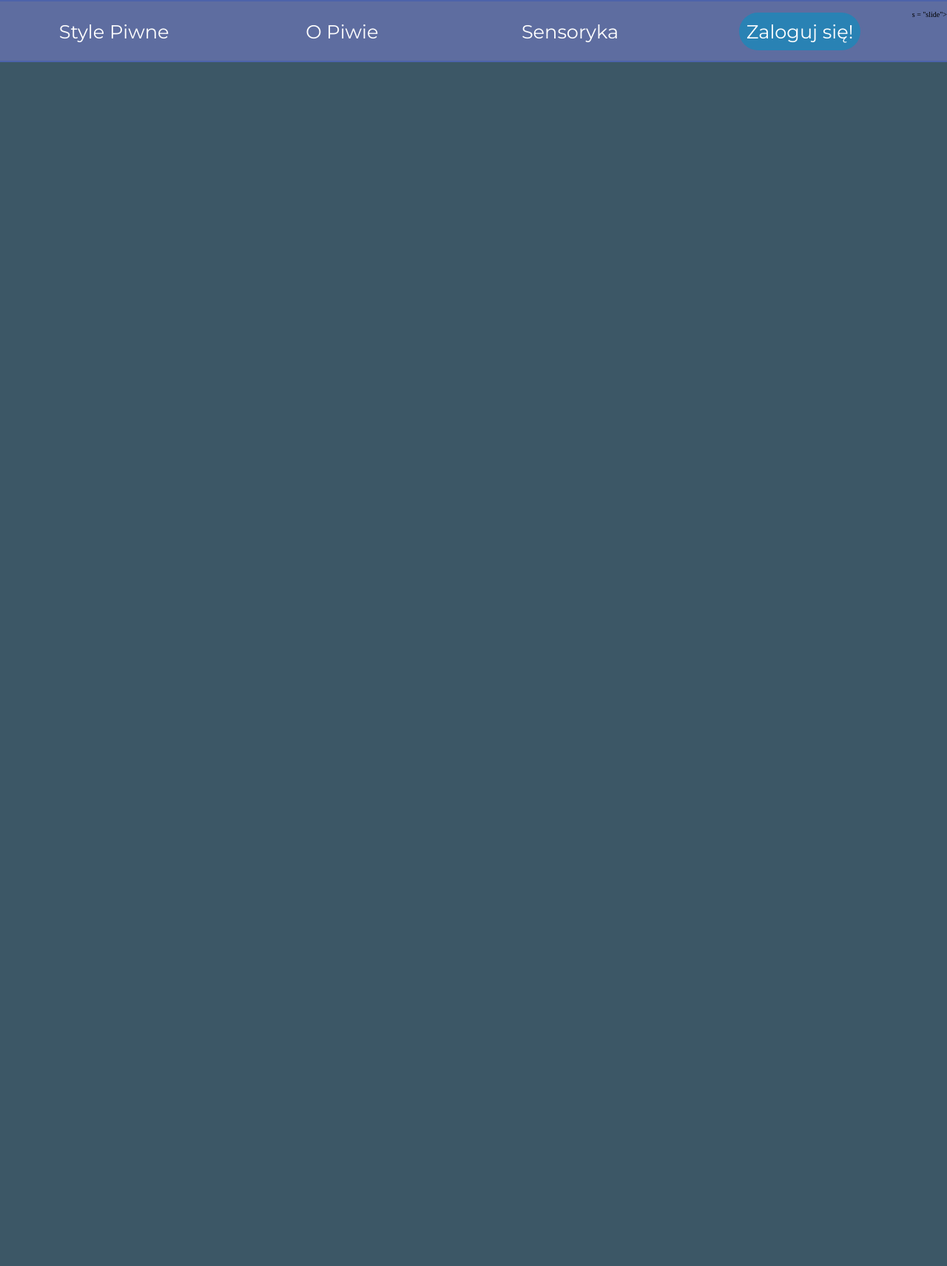
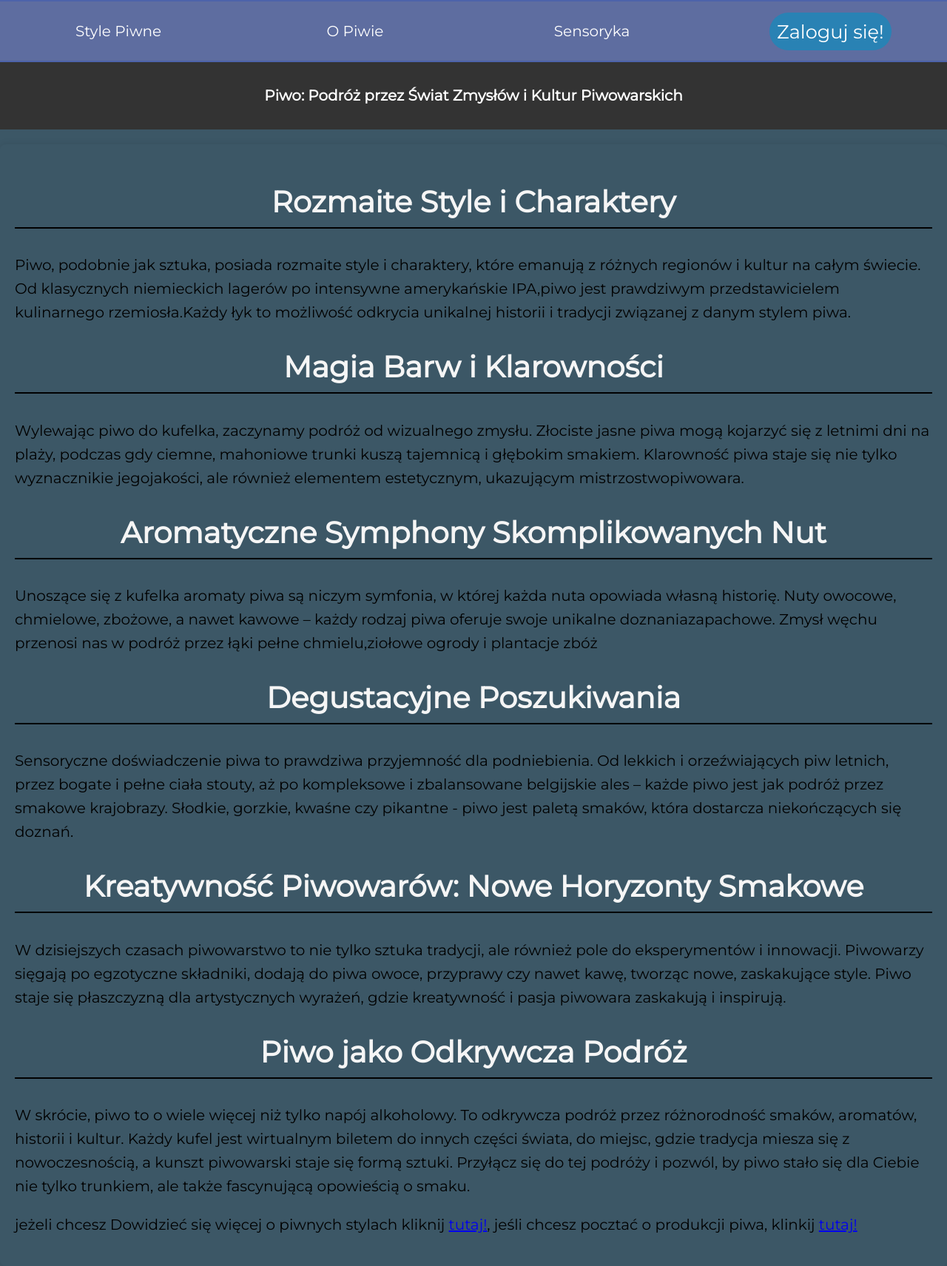
Before and after one commit to Trkuz/Strona, a PHP site: page /sens.php in a window 1280 px wide. Shown: the whole page at 74% size. Before the commit the page ends 84 px from the top, so only its background shows below. Run offline with PHP 8.4, Linux system fonts and the light colour scheme.

Commit message:
Update sens.php

```diff
--- a/sens.php
+++ b/sens.php
@@ -7,10 +7,50 @@
     <link rel="icon" href="beer-icon-png-2.png">
     <title>Świat Piwa</title>
     <link rel="stylesheet" href="style.css">
+
+
+
+    <title>Piwo: Podróż przez Świat Zmysłów i Kultur Piwowarskich</title>
+    <style>
+        @import url('https://fonts.googleapis.com/css2?family=Montserrat&display=swap');
+
+        header {
+            font-family: 'Montserrat', sans-serif;
+            background-color: #333;
+            color: #fff;
+            text-align: center;
+            padding: 20px;
+        }
+
+        main {
+            max-width: 100%;
+            margin: 20px auto;
+            padding: 20px;
+            box-shadow: 0 0 10px rgba(0, 0, 0, 0.1);
+            border-radius: 8px;
+
+        }
+
+        h2 {
+            font-family: 'Montserrat', sans-serif;
+            color: #333;
+            border-bottom: 2px solid black;
+            padding-bottom: 10px;
+            font-size:40px;
+            color: #F5F5F5 ;
+            text-align:center;
+
+        }
+
+        p {
+            font-family: 'Montserrat', sans-serif;
+            line-height: 1.6;
+            font-size:20px;
+        }
+    </style>
+
 </head>
 <body>
-
-
 
 <div class="content">
 
@@ -19,8 +59,8 @@
             <?php if (isset($user)): ?>
 
                 <li ><a href="stylep.php">Style Piwne</a></li>
-                <li><a href="#">O Piwie</a></li>
-                <li ><a href="#">Sensoryka</a></li>
+                <li><a href="opiwie.php">O Piwie</a></li>
+                <li ><a href="stylep.php">Sensoryka</a></li>
                 <li><a href="wyloguj.php" target="_self" class="logowanie"><?= htmlspecialchars($user["name"])?></a></li>
 
             <?php else: ?>
@@ -29,7 +69,7 @@
                 <li><p  onclick = "openPopup()">Sensoryka</p></li>
                 <li><a href="login.php" target = "_self" class = "logowanie">Zaloguj się!</a></li>
 
-            <?php endif; ?>s = "slide"></li>
+            <?php endif; ?>
         </ul>
 
 
@@ -45,6 +85,43 @@
 
 
     <?php endif; ?>
+
+
+    <header>
+        <h1>Piwo: Podróż przez Świat Zmysłów i Kultur Piwowarskich</h1>
+    </header>
+
+    <main>
+        <h2>Rozmaite Style i Charaktery</h2>
+        <p>Piwo, podobnie jak sztuka, posiada rozmaite style i charaktery,
+             które emanują z różnych regionów i kultur na całym świecie.
+             Od klasycznych niemieckich lagerów po intensywne amerykańskie IPA,piwo jest prawdziwym przedstawicielem kulinarnego rzemiosła.Każdy łyk to możliwość odkrycia unikalnej historii i tradycji związanej z danym stylem piwa.</p>
+
+        <h2>Magia Barw i Klarowności</h2>
+        <p>Wylewając piwo do kufelka, zaczynamy podróż od wizualnego zmysłu.
+             Złociste jasne piwa mogą kojarzyć się z letnimi dni na plaży,
+             podczas gdy ciemne, mahoniowe trunki kuszą tajemnicą i głębokim
+              smakiem. Klarowność piwa staje się nie tylko wyznacznikie jegojakości, ale również elementem estetycznym, ukazującym mistrzostwopiwowara.</p>
+
+        <h2>Aromatyczne Symphony Skomplikowanych Nut</h2>
+        <p>Unoszące się z kufelka aromaty piwa są niczym symfonia, w której każda nuta opowiada własną historię. Nuty owocowe, chmielowe, zbożowe, a nawet kawowe – każdy rodzaj piwa oferuje swoje unikalne doznaniazapachowe. Zmysł węchu przenosi nas w podróż przez łąki pełne chmielu,ziołowe ogrody i plantacje zbóż</p>
+
+        <h2>Degustacyjne Poszukiwania</h2>
+        <p>Sensoryczne doświadczenie piwa to prawdziwa przyjemność dla podniebienia. Od lekkich i orzeźwiających piw letnich, przez bogate i pełne ciała stouty, aż po kompleksowe i zbalansowane belgijskie ales – każde piwo jest jak podróż przez smakowe krajobrazy. Słodkie, gorzkie, kwaśne czy pikantne - piwo jest paletą smaków, która dostarcza niekończących się doznań.</p>
+
+        <h2>Kreatywność Piwowarów: Nowe Horyzonty Smakowe</h2>
+        <p>W dzisiejszych czasach piwowarstwo to nie tylko sztuka tradycji, ale również pole do eksperymentów i innowacji. Piwowarzy sięgają po egzotyczne składniki, dodają do piwa owoce, przyprawy czy nawet kawę, tworząc nowe, zaskakujące style. Piwo staje się płaszczyzną dla artystycznych wyrażeń, gdzie kreatywność i pasja piwowara zaskakują i inspirują.</p>
+
+        <h2>Piwo jako Odkrywcza Podróż</h2>
+        <p>W skrócie, piwo to o wiele więcej niż tylko napój alkoholowy. To odkrywcza podróż przez różnorodność smaków, aromatów, historii i kultur. Każdy kufel jest wirtualnym biletem do innych części świata, do miejsc, gdzie tradycja miesza się z nowoczesnością, a kunszt piwowarski staje się formą sztuki. Przyłącz się do tej podróży i pozwól, by piwo stało się dla Ciebie nie tylko trunkiem, ale także fascynującą opowieścią o smaku.
+
+        <p>jeżeli chcesz Dowidzieć się więcej o piwnych stylach kliknij <a href="stylep.php">tutaj!</a>, jeśli chcesz pocztać o produkcji piwa, klinkij <a href="opwie.html">tutaj!</a></p>
+
+
+
+
+</p>
+    </main>
 
 </div>
 
```
